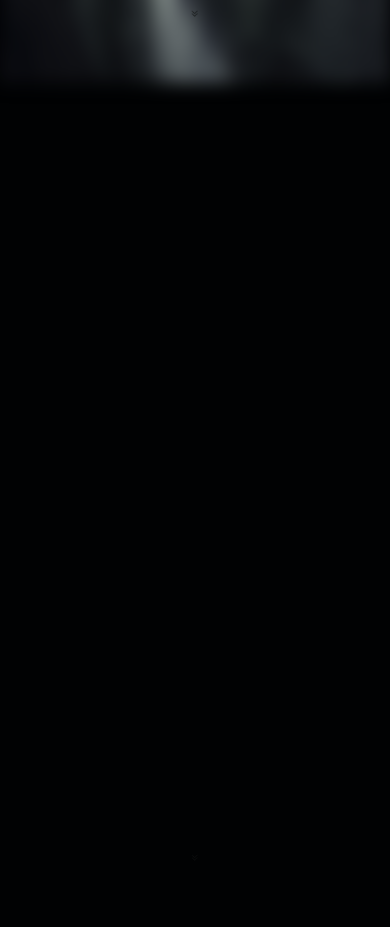
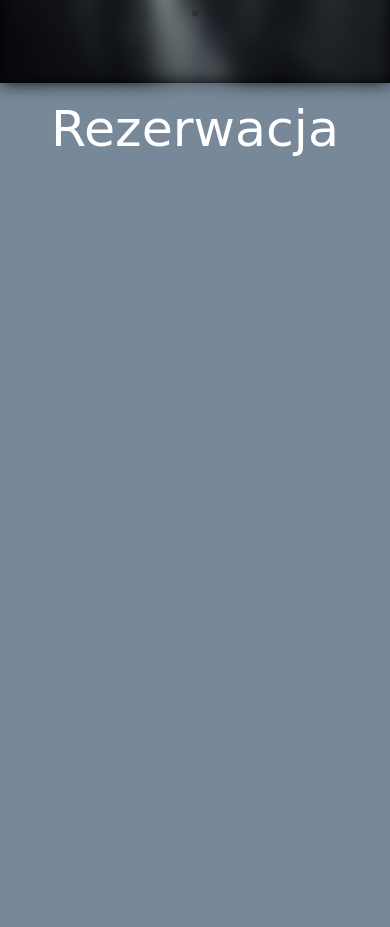
Before and after one commit to kamil-pabin/php-old, a PHP site: page / in a window 390 px wide, after a click that opens the changed part. Shown: the part 2449-3376 px from the top of the page. Run offline with PHP 8.4, Linux system fonts and the light colour scheme; some libraries are stand-ins or nearby versions; some web fonts are replaced.

Commit message:
Dodany panel rezerwacji i parę poprawek kosmetycznych

```diff
--- a/frontend/escaperoom/css/main.css
+++ b/frontend/escaperoom/css/main.css
@@ -54,11 +54,21 @@ html
 .phonepng{
     position: absolute;
     z-index: 2;
-
+    transition: .2s ease;
+    height:10vh;
     max-height:10vh;
+}
+.phonepngsmall{
+    position: absolute;
+    z-index: 2;
+    max-height:3vh;
+    height:3vh;
+    transition: .2s ease;
 }
 
 .opinie{
+    transition: .5s ease;
+    transition: opacity 1.5s;
     left:12.5vw;
     top:10vh;
     width:75vw;
@@ -68,6 +78,23 @@ html
     max-height:80vh;
     position: absolute;
     object-fit:cover;
+}
+
+.rezerwacje{
+    transition: .5s ease;
+    transition: opacity 1.5s;
+    left:12.5vw;
+    top:10vh;
+    width:75vw;
+    height:80vh;
+    line-height:25vw;
+    max-width:100vw;
+    max-height:80vh;
+    position: absolute;
+    object-fit:cover;
+}
+#rezerwacje{
+    background:lightslategray;
 }
 .main .bgimage{
     filter: blur(0.4vw);
--- a/frontend/escaperoom/css/navbar.css
+++ b/frontend/escaperoom/css/navbar.css
@@ -66,7 +66,7 @@
     bottom:0;
     text-align:center;
     font-size:4vw;
-    background:#00000040;
+    background:#09090999;
   }
 
   .navbar .navbar-brand{
--- a/frontend/escaperoom/index.html
+++ b/frontend/escaperoom/index.html
@@ -11,14 +11,6 @@
     <script src="https://code.jquery.com/jquery-3.3.1.js"></script>
     <script src="https://cdnjs.cloudflare.com/ajax/libs/jqueryui/1.10.3/jquery-ui.js"></script>
 
-
-    <!-- material bootstrap-->
-
-    <link rel="stylesheet" href="https://use.fontawesome.com/releases/v5.11.2/css/all.css">
-    <link rel="stylesheet" href="https://fonts.googleapis.com/css?family=Roboto:300,400,500,700&display=swap">
-    <link rel="stylesheet" href="node_modules/mdbootstrap/css/bootstrap.min.css">
-    <link rel="stylesheet" href="node_modules/mdbootstrap/css/mdb.min.css">
-    <link rel="stylesheet" href="node_modules/mdbootstrap/css/style.css">
 
 
     <!-- Fonts -->
@@ -53,23 +45,33 @@
         }
         var minimenuvar = 0;
         var opiniefocuststatus = 0;
-        function minimenu(){
-            if (minimenuvar==0) {
+        function minimenu()
+        {
+            if (minimenuvar==0)
+            {
                 document.getElementById('titleid').style.display= 'none';
                 document.getElementById('wyspaopis').style.visibility = 'hidden';
                 document.getElementById('kosmosopis').style.visibility = 'hidden';
                 document.getElementById('cmentarzopis').style.visibility = 'hidden';
+                document.getElementById('opiniemenu').style.visibility = 'hidden';
+                document.getElementById('rezerwacjemenu').style.visibility = 'hidden';
+                document.getElementById('phones').style.visibility = 'hidden';
                 minimenuvar = 1;
             }
-            else{
+            else
+            {
                 document.getElementById('titleid').style.display= 'block';
                 document.getElementById('wyspaopis').style.visibility = 'visible';
                 document.getElementById('kosmosopis').style.visibility = 'visible';
                 document.getElementById('cmentarzopis').style.visibility = 'visible';
+                document.getElementById('opiniemenu').style.visibility = 'visible';
+                document.getElementById('rezerwacjemenu').style.visibility = 'visible';
+                document.getElementById('phones').style.visibility = 'visible';
                 minimenuvar = 0;
             }
         }
-        function opiniefocus(){
+        function opiniefocus()
+        {
             if (opiniefocuststatus==0) {
                 document.getElementById('mainimageopinie').style.filter = "brightness(50%)";
                 opiniefocuststatus = 1;
@@ -78,6 +80,17 @@
                 document.getElementById('mainimageopinie').style.filter = "brightness(100%)";
                 opiniefocuststatus = 0;
             }
+        }
+
+        function phoneshow()
+        {
+            document.getElementById('phonepngsmall').style.display='none';
+            document.getElementById('phonepng').style.left='1vw';
+        }
+        function phonehide()
+        {
+            document.getElementById('phonepngsmall').style.display='block';
+            document.getElementById('phonepng').style.left='-50vw';
         }
 
     </script>
@@ -260,17 +273,25 @@
             <div class="opinietekstt" id="opinietekst" >
                 <p>Opinie</p>
             </div>
-            <div class="phonepng" style="top:50vh; left:1vw;">
+            <div id="phones">
+                <div class="phonepngsmall" id="phonepngsmall" style="top:50vh; left:1vw;" onmouseover="phoneshow()">
+                    <img src="pics/phone.png" height="40vh"  style="padding-left:0vw;" >
+                </div>
+
+
+                <div class="phonepng" id="phonepng" style="top:50vh; left:-50vw;"  >
                     <p style="font-weight: bold; transform: rotate(-20deg); color:#dbdbdb;">Masz pytania?</p>
                     <img src="pics/phone.png" height="80vh"  style="padding-left:1vw;" >
                     <p style="font-weight: bold; transform: rotate(-20deg);color:#dbdbdb;padding-top:1vh;">Zadzwoń: 123 456 987</p>
                 </div>
+            </div>
+
             <div class="bgimage" id='mainimageopinie'>
                 <img src="pics/bg.jpg" class="img-fluid mainimgprop" style="position: sticky; filter:blur(1vh)">
             </div>
 
 
-            <div class="opinie" onmouseover="opiniefocus()" onmouseout="opiniefocus()">
+            <div class="opinie" id="opiniemenu" onmouseover="opiniefocus()" onmouseout="opiniefocus()">
                     <script type="text/javascript">
                         window.handleIFrameMessage = function(e){ if(e.data.height && e.data.id){ const el = document.getElementById(e.data.id);if(el)  } };
                         window.addEventListener("message", handleIFrameMessage, false);
@@ -291,17 +312,22 @@
     <div class="row rowprop" id="rezerwacje">
 
         <div class="col colprop">
+            <div class="opinietekstt" id="opinietekst" >
+                <p>Rezerwacja</p>
+            </div>
+
+            <div class="rezerwacje" id="rezerwacjemenu">
+
+                <script type="text/javascript">
+                    window.handleIFrameMessage = function(e){ if(e.data.height && e.data.id){ const el = document.getElementById(e.data.id);if(el) el.style.height = e.data.height+"px"; } };
+                    window.addEventListener("rezerwacje", handleIFrameMessage, false);
+                </script>
+                <iframe id="iframe_calendar_5b3cd1a96a0a46937173fd8e0382c4b2_93" src="https://widget.lock.me/pl/calendar/5b3cd1a96a0a46937173fd8e0382c4b2_93.html?chooser=1" border="0" width="100%" height="100%" style="border:none;"></iframe>
+
+            </div>
 
 
 
-
-
-
-            <a href="#rezerwacje">
-                <div class="arrowprop" >
-                    <img src="pics/arrow.png" class="arrowstyle">
-                </div>
-            </a>
 
         </div>
     </div>
@@ -329,11 +355,15 @@
     <script type="text/javascript" src="node_modules/mdbootstrap/js/popper.min.js"></script>
     <script type="text/javascript" src="node_modules/mdbootstrap/js/bootstrap.min.js"></script>
     <script type="text/javascript" src="node_modules/mdbootstrap/js/mdb.min.js"></script>
+
     </body>
+
     <script>
 
     </script>
+
     <footer>
 
     </footer>
+
 </html>
```
Lines whose indentation alone changed are shown as unchanged.
